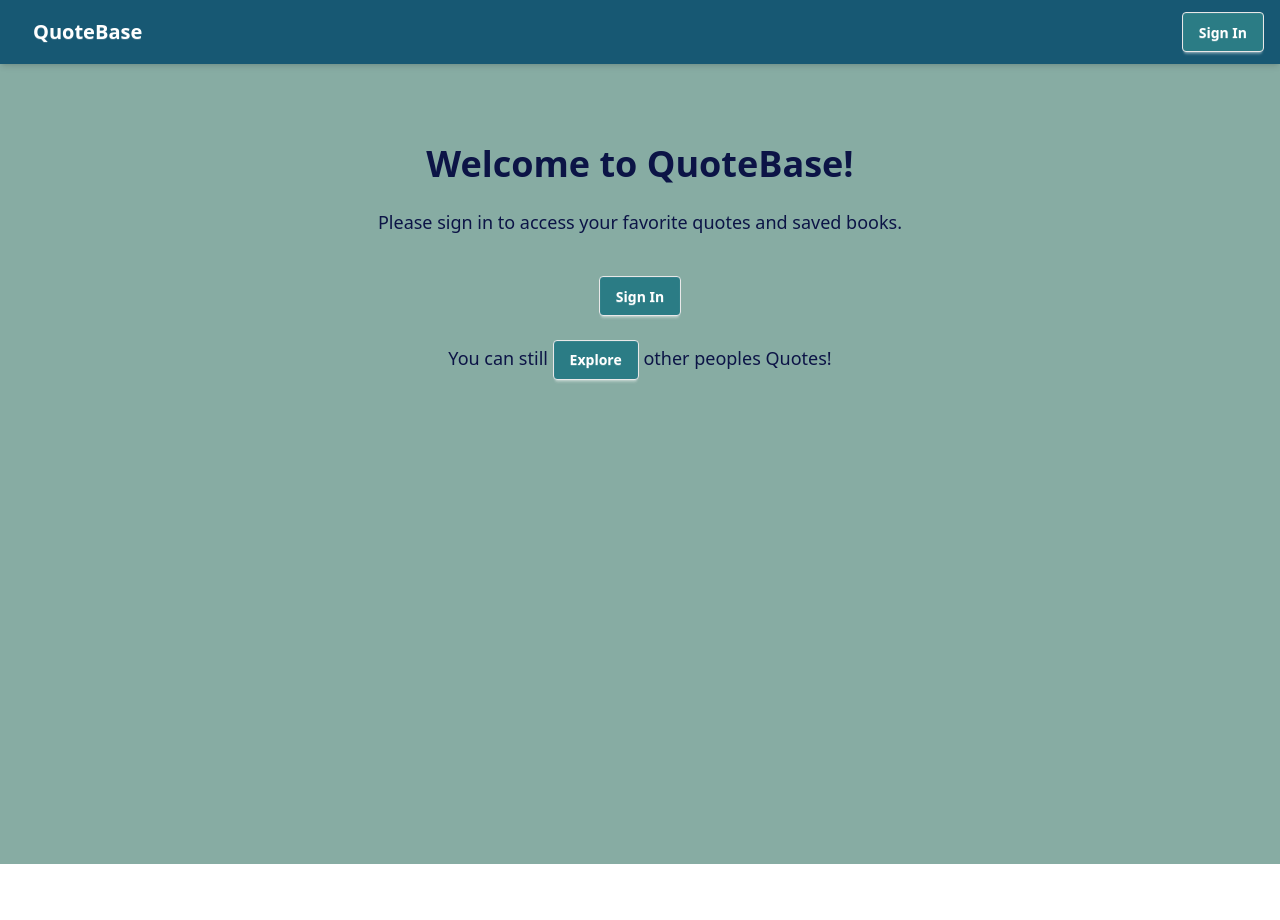
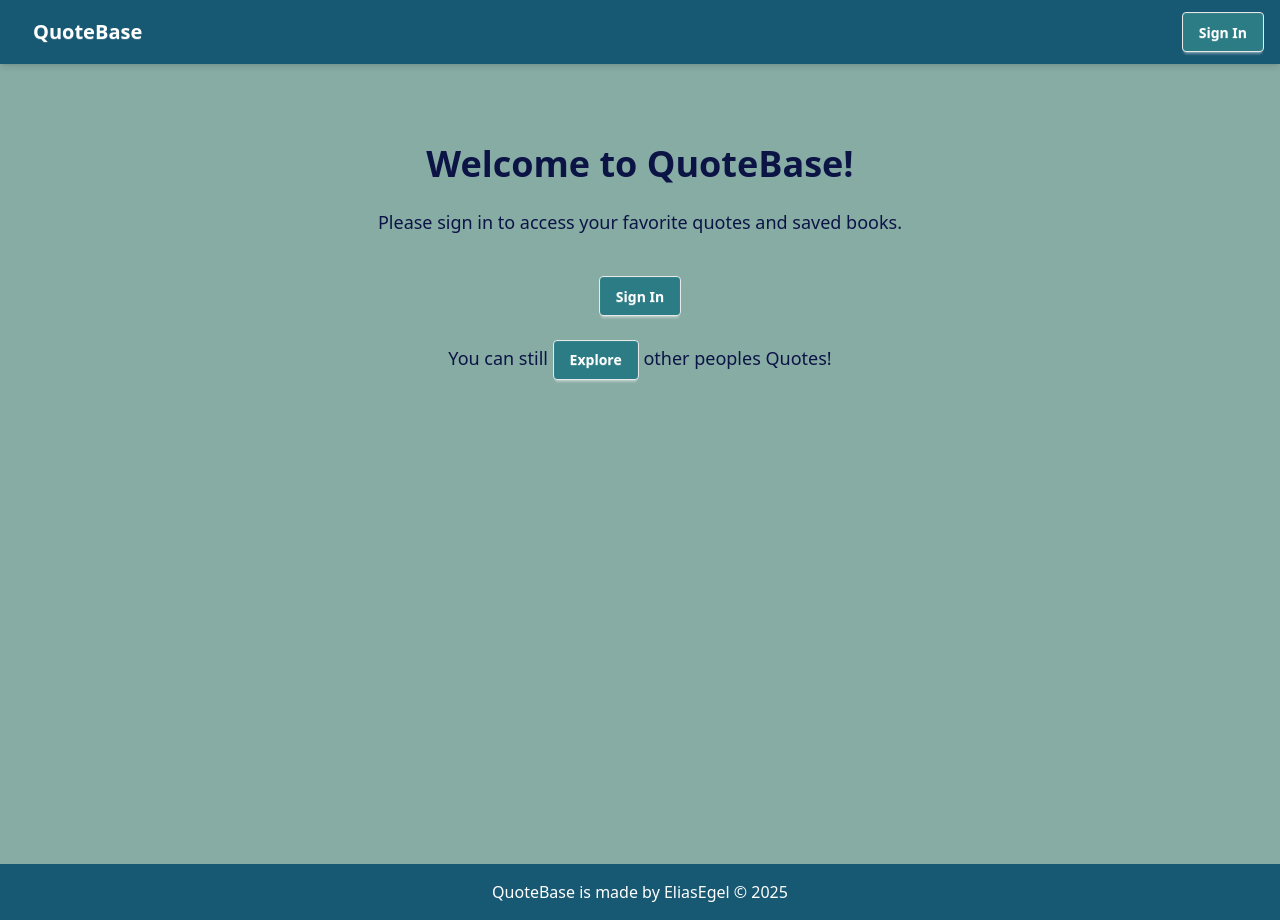
Before and after one commit to EliasEgel/QuoteBase, a React (Vite) app in the folder frontend/: page / in a window 1280 px wide. Before the commit the page ends 864 px from the top, so only its background shows below. Built offline with nearby package versions, Linux system fonts and the light colour scheme; no server answers.

Commit message:
added footer

```diff
--- /dev/null
+++ b/frontend/src/components/Footer.tsx
@@ -0,0 +1,10 @@
+export default function Footer() {
+  return (
+    <footer
+      className="w-full text-center py-4 mt-auto"
+      style={{ backgroundColor: '#175873', color: 'white' }}
+    >
+      QuoteBase is made by EliasEgel &copy; 2025
+    </footer>
+  );
+}
--- a/frontend/src/routes/__root.tsx
+++ b/frontend/src/routes/__root.tsx
@@ -1,6 +1,6 @@
-import * as React from "react";
 import { Outlet, createRootRoute } from "@tanstack/react-router";
 import NavBar from "../components/NavBar";
+import Footer from "../components/Footer";
 
 export const Route = createRootRoute({
   component: RootComponent,
@@ -11,6 +11,7 @@ function RootComponent() {
     <div style={{ backgroundColor: "#87aca3", minHeight: "100vh" }}>
       <NavBar />
       <Outlet />
+      <Footer />
     </div>
   );
 }
```
